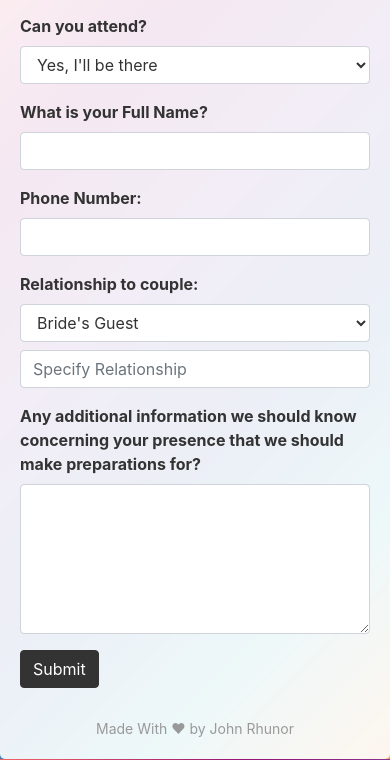
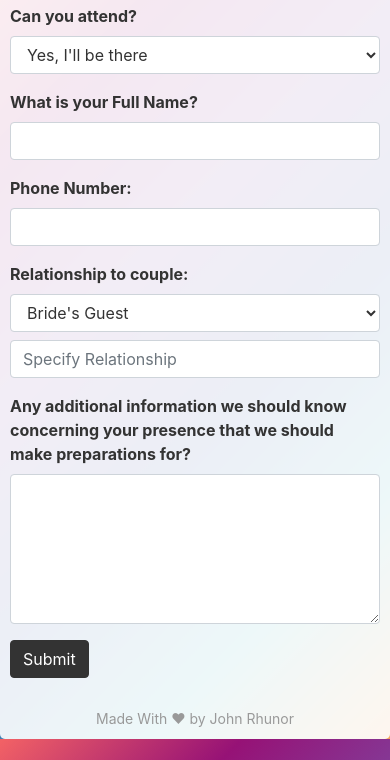
Before and after one commit to rhunor/wedding-form1, a plain HTML site: page index.html in a window 390 px wide. Shown: the part 84-844 px from the top of the page. Drawn offline with nearby package versions, Linux system fonts and the light colour scheme.

Commit message:
mobile response

```diff
--- a/index.html
+++ b/index.html
@@ -2,12 +2,13 @@
 <html>
 <head>
   <title>Event RSVP</title>
-  <meta name="viewport" content="width=device-width, initial-scale=1">
   <link rel="stylesheet" href="https://stackpath.bootstrapcdn.com/bootstrap/4.5.2/css/bootstrap.min.css">
   <style>
     body {
       background: linear-gradient(135deg, #F36265, #961276, #7E47A1, #3A5AA7, #4CB8C4, #F7A65D);
       color: #fff;
+      margin: 0;
+      padding: 0;
     }
 
     .container {
@@ -57,6 +58,13 @@
     .footer a {
       color: #999;
       text-decoration: none;
+    }
+
+    /* Media Queries for Mobile Responsive */
+    @media (max-width: 576px) {
+      .container {
+        padding: 10px;
+      }
     }
   </style>
   <script>
```
